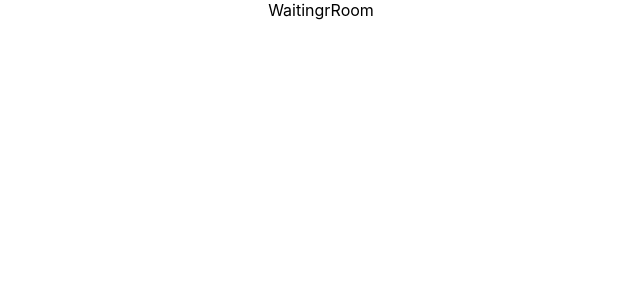
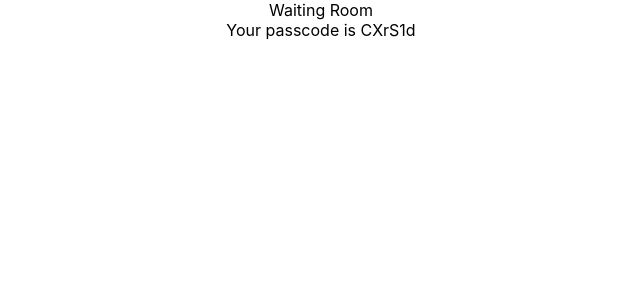
Before and after one commit to AugustanaCSC490Spring23/EasyArtShow, a React (Create React App) app in the folder easyartshow/: page /waitingroom in a window 1280 px wide. Shown: the top 300 px of the page, without its empty margins (319-959 px from the left). Built offline with nearby package versions, Linux system fonts and the light colour scheme.

Commit message:
add random passcode function

```diff
--- a/easyartshow/src/App.js
+++ b/easyartshow/src/App.js
@@ -1,5 +1,4 @@
 import './App.css';
-import { useNavigate } from "react-router-dom";
 import {
   BrowserRouter,
   Routes, //replaces "Switch" used till v5
--- a/easyartshow/src/screens/host/dashboard.js
+++ b/easyartshow/src/screens/host/dashboard.js
@@ -6,7 +6,6 @@ function Dashboard() {
     return (
       <div>
         Dashboard
-
         <button onClick={() => navigate('/waitingroom')}>Create room</button>
       </div>
     );
--- a/easyartshow/src/screens/host/waitingroom.js
+++ b/easyartshow/src/screens/host/waitingroom.js
@@ -1,11 +1,25 @@
 import React from 'react'
 
-function WaitingrRoom() {
+function WaitingRoom() {
+    const randomCodeGenerator = () => {
+        let result = '';
+        const characters = 'ABCDEFGHIJKLMNOPQRSTUVWXYZabcdefghijklmnopqrstuvwxyz0123456789';
+        const charactersLength = characters.length;
+        for ( let i = 0; i < 6; i++ ) {
+            result += characters.charAt(Math.floor(Math.random() * charactersLength));
+        }
+        return result;
+    }
+
+
     return (
       <div>
-        WaitingrRoom
+        Waiting Room
+        <div>
+          Your passcode is {randomCodeGenerator()}
+        </div>
       </div>
     );
   }
 
-export default WaitingrRoom;
+export default WaitingRoom;
```
